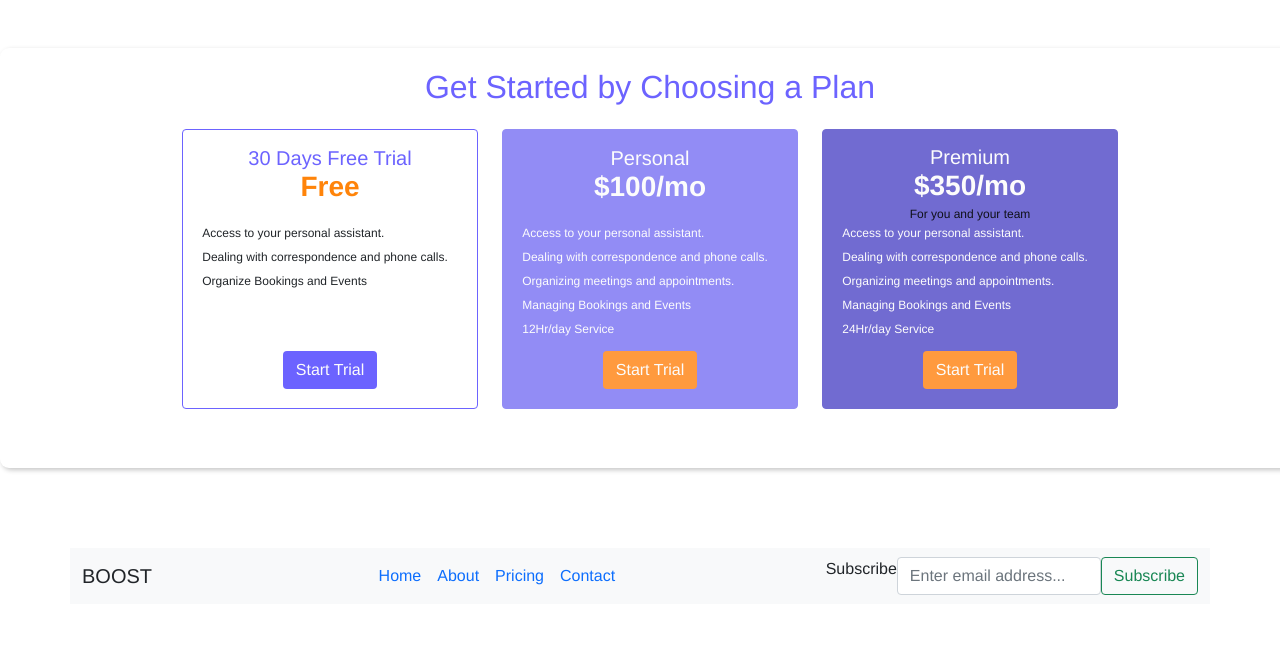
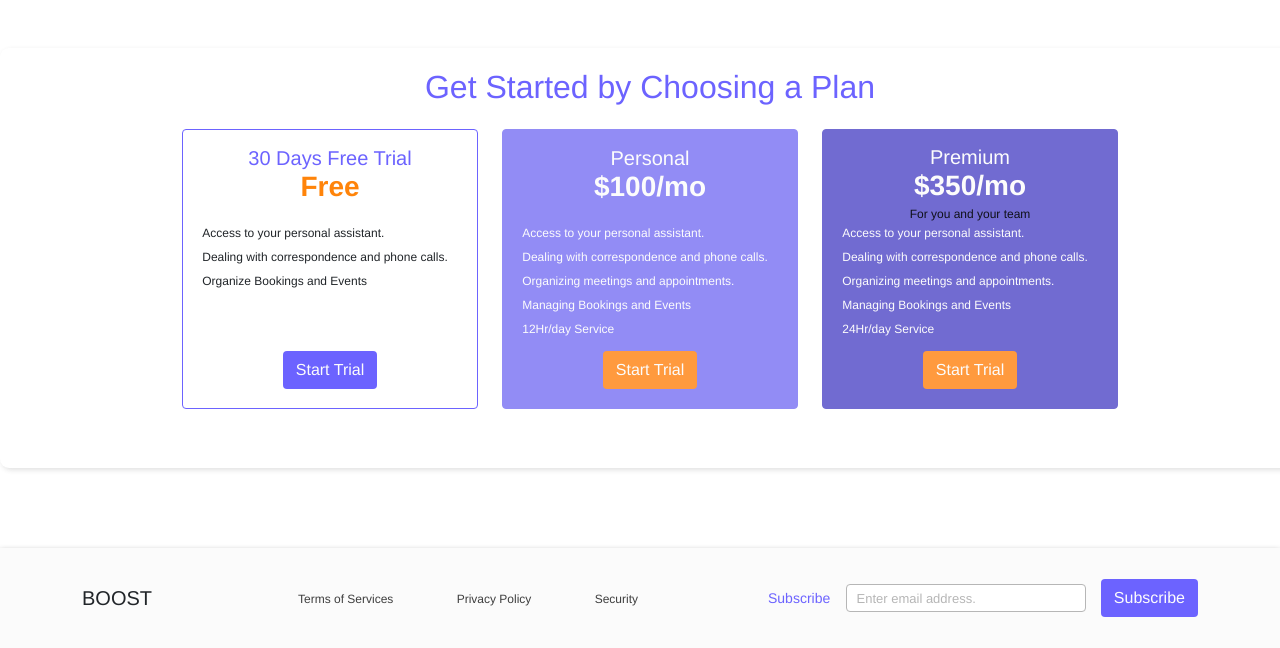
Before and after one commit to xClaudiaArias/Boost, a plain HTML site: page index.html in a window 1280 px wide. Shown: the part 1428-2076 px from the top of the page. Before the commit the page ends 2032 px from the top, so only its background shows below. Drawn offline with nearby package versions, Linux system fonts and the light colour scheme.

Commit message:
Complete styling -- needs revision and final images

```diff
--- a/index.html
+++ b/index.html
@@ -162,28 +162,25 @@
     </div>
 
 
-    <footer>
-        <nav class="navbar container bg-light navbar-expand-lg">
+    <footer class="container-fluid d-flex justify-content-center align-items-center">
+        <nav class="navbar container navbar-expand-lg">
             <!-- logo  -->
             <div class="logo navbar-brand">BOOST</div>
-            <ul class="navbar-nav mr-auto mx-auto mb-lg-0">
+            <ul class="navbar-nav mr-auto mx-auto mb-lg-0 d-flex justify-content-between align-items-center">
                 <li class="nav-item">
-                    <a class="nav-link" href="#">Home</a>
+                    <a href="#">Terms of Services</a>
                 </li>
                 <li class="nav-item">
-                    <a class="nav-link" href="#">About</a>
+                    <a href="#">Privacy Policy</a>
                 </li>
                 <li class="nav-item">
-                    <a class="nav-link" href="#">Pricing</a>
-                </li>
-                <li class="nav-item">
-                    <a class="nav-link" href="#">Contact</a>
+                    <a href="#">Security</a>
                 </li>
             </ul>
-            <form action="" class="d-flex">
-                <label for="subscribe">Subscribe</label>
+            <form action="" class="d-flex justify-content-between align-items-center">
+                <label class="subs" for="subscribe">Subscribe</label>
                 <input id="subscribe" name="subscribe" class="form-control mr-sm-2" type="email" placeholder="Enter email address...">
-                <button class="btn btn-outline-success my-2 my-sm-0" type="submit">Subscribe</button>
+                <button class="btn my-2 my-sm-0" type="submit">Subscribe</button>
             </form>
         </nav>
     </footer>
--- a/main.css
+++ b/main.css
@@ -50,10 +50,10 @@ input[type="search"] {
 
 
 nav .container-lg .collapse form .search-btn {
-    width: 144px;
     height: 38px;
     background-color: #6C63FF;
     width: 115px;
+    color: #FCFCFC;
 }
 
 /* MAIN MAIN  */
@@ -104,7 +104,7 @@ main .container .row .col-md-6 .main-first-col .info {
 .carousel-inner {
     width: 600px;
     border-radius: 9px;
-    box-shadow: 2px 2px 5px rgb(197, 197, 197);
+    box-shadow: 2px 2px 5px rgba(64, 64, 64, .16);
 }
 
 .c-imgs {
@@ -154,7 +154,7 @@ ol .active .ol-circle {
     height: 420px;
     margin: 0 auto;
     border-radius: 9px;
-    box-shadow: 2px 2px 5px rgb(197, 197, 197);
+    box-shadow: 2px 2px 5px rgba(64, 64, 64, .16);
 }
 
 .pricing-container h2  {
@@ -255,6 +255,76 @@ ol .active .ol-circle {
     background-color: #FF9A3E;
 }
 
+/* FOOTER  */
+
+footer {
+    width: 100%;
+    height: 100px;
+    background-color: #FBFBFB;
+    box-shadow: 0 2px 5px rgba(39, 39, 39, 0.40);
+}
+
+footer nav ul {
+    width: 340px;
+}
+
+footer nav ul li a {
+    text-decoration: none;
+    color: #3E3E3E;
+    font-size: 12px;
+}
+
+footer nav form {
+    width: 430px;
+}
+
+footer nav form .subs{
+    font-size: 14px;
+    color: #6C63FF;
+    font-weight: lighter;
+}
+
+footer nav form input[type=email]{
+    height: 28px;
+    width: 240px;
+    border: 1px rgb(182, 182, 182) solid;
+    padding-left: 10px;
+}
+
+footer nav form input[type=email]::placeholder{
+    color:rgb(182, 182, 182);
+    font-size: small;
+    width: 118px;
+    height: 38px;
+}
+
+
+footer nav form .btn {
+    background-color: #6C63FF;
+    color:#FCFCFC;
+}
+
+
+
+
+
+
+
+
+
+
+
+
+
+
+
+
+
+
+
+
+
+
 
 
 
```
